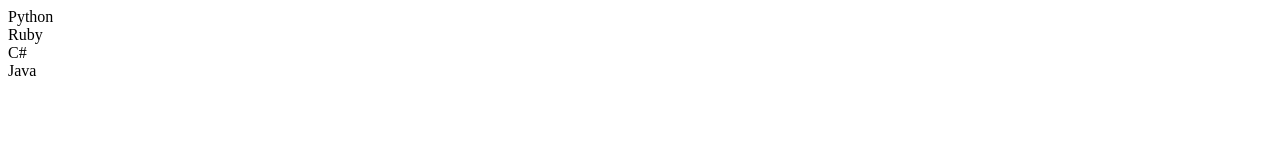
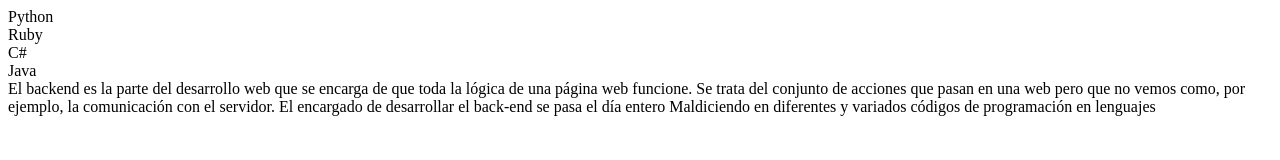
Before and after one commit to wDavid98/Taller2_Web, a plain HTML site: page Backend.html in a window 1280 px wide. Drawn offline with Linux system fonts and the light colour scheme.

Commit message:
Update Backend.html

```diff
--- a/Backend.html
+++ b/Backend.html
@@ -10,7 +10,19 @@
       	Ruby<br>
       	C#<br>
       	Java<br>
+
+      	<div>El backend es la parte del desarrollo web que se
+encarga de que toda la lógica de una página web
+funcione. Se trata del conjunto de acciones que
+pasan en una web pero que no vemos como, por
+ejemplo, la comunicación con el servidor.
+El encargado de desarrollar el back-end se pasa
+el día entero Maldiciendo en diferentes y
+variados códigos de programación en lenguajes
+</div>
       	</header>
+
+
 
 
 </body>
```
